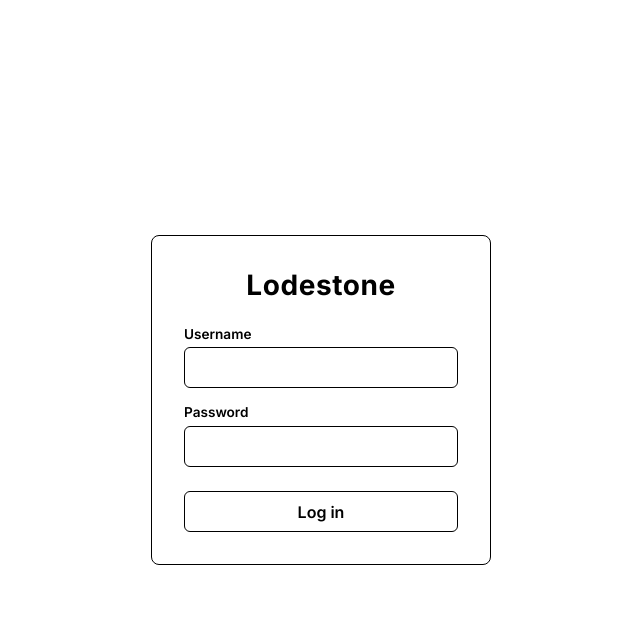
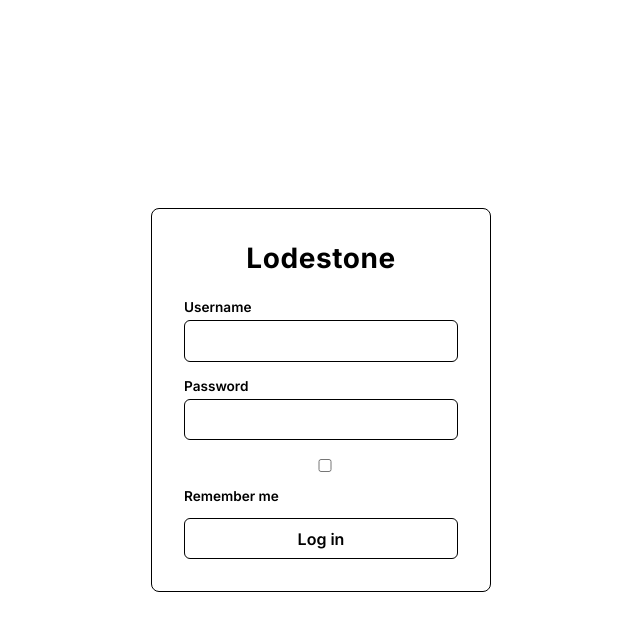
Before and after one commit to lodestone-dev-org/lodestone, a Flask app: page /login in a window 1280 px wide. Shown: the top 631 px of the page, without its empty margins (319-959 px from the left). Run offline with Flask 3, Linux system fonts and the light colour scheme.

Commit message:
Added remember me button and fixed login

```diff
--- a/templates/login.html
+++ b/templates/login.html
@@ -14,7 +14,7 @@
         {% for message in get_flashed_messages() %}
             <p class="flash">{{ message }}</p>
         {% endfor %}
-<form>
+<form action="{{ url_for('login') }}" method="post">
   <div class="row mb-3">
     <label for="inputUsername" class="col-sm-2 col-form-label">Username</label>
     <div class="col-sm-10">
@@ -27,6 +27,15 @@
       <input type="password" class="form-control" id="inputPassword3">
     </div>
   </div>
+  <div class="row mb-3">
+    <div class="col-sm-10 offset-sm-2">
+      <div class="form-check">
+        <input class="form-check-input" type="checkbox" id="gridCheck1">
+        <label class="form-check-label" for="gridCheck1">
+          Remember me
+        </label>
+      </div>
+    </div>
   </div>
   <button type="submit" class="btn btn-primary">Log in</button>
 </form>
```
